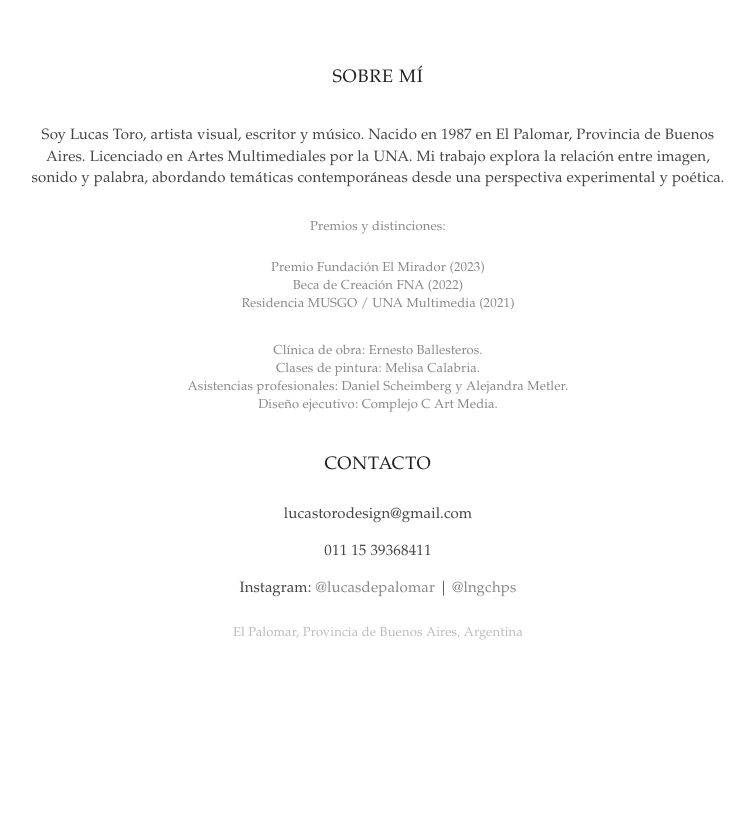
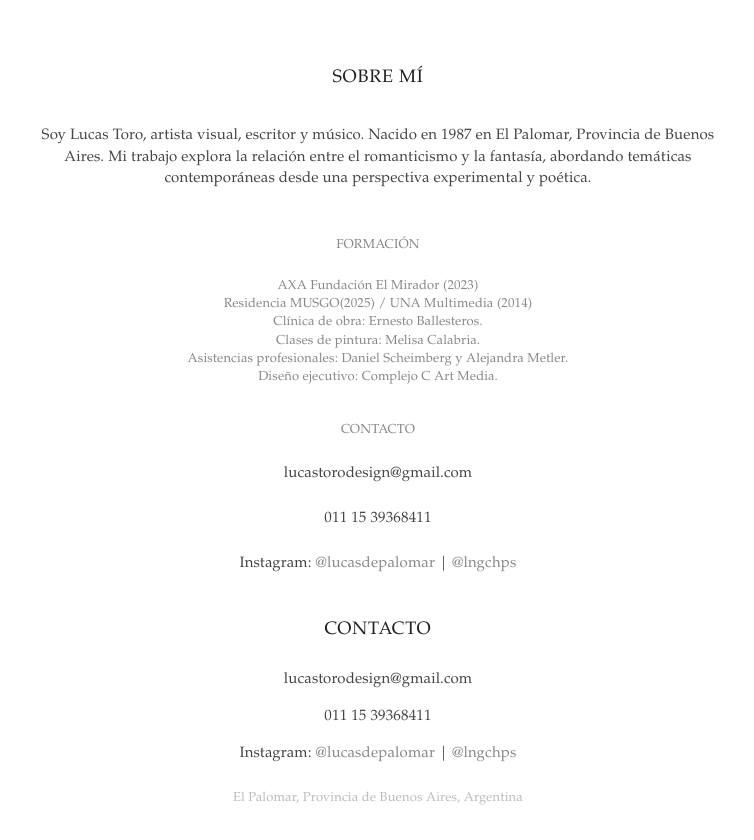
Before and after one commit to i9-9/lucas-toro, a Next.js app: page / in a window 1280 px wide. Shown: the part 2810-3650 px from the top of the page, without its empty margins (262-1016 px from the left). Before the commit the page ends 3485 px from the top, so only its background shows below. Built offline with nearby package versions, Linux system fonts and the light colour scheme.

Commit message:
Portfolio minimalista Lucas Toro: versión final estable, diseño y contenido fiel a requerimientos

```diff
--- a/app/page.tsx
+++ b/app/page.tsx
@@ -263,20 +263,21 @@ function AboutAndAwards() {
     <section style={{ maxWidth: 700, margin: '0 auto', padding: '1.2rem 0.2rem 1.2rem 0.2rem', display: 'flex', flexDirection: 'column', gap: 18 }}>
       <div style={{ fontSize: 18, fontWeight: 400, marginBottom: 18, letterSpacing: '0.04em', color: '#222', textTransform: 'uppercase', textAlign: 'center' }}>Sobre mí</div>
       <div style={{ fontSize: 15, marginBottom: 12, lineHeight: 1.45, color: '#444', fontWeight: 300, letterSpacing: '0.01em', textAlign: 'center' }}>
-        Soy Lucas Toro, artista visual, escritor y músico. Nacido en 1987 en El Palomar, Provincia de Buenos Aires. Licenciado en Artes Multimediales por la UNA. Mi trabajo explora la relación entre imagen, sonido y palabra, abordando temáticas contemporáneas desde una perspectiva experimental y poética.
+        Soy Lucas Toro, artista visual, escritor y músico. Nacido en 1987 en El Palomar, Provincia de Buenos Aires. Mi trabajo explora la relación entre el romanticismo y la fantasía, abordando temáticas contemporáneas desde una perspectiva experimental y poética.
       </div>
-      <div style={{ fontSize: 13, color: '#888', marginBottom: 6, fontWeight: 400, letterSpacing: '0.01em', textAlign: 'center' }}>Premios y distinciones:</div>
+      <div style={{ fontSize: 13, color: '#888', margin: '18px 0 6px 0', fontWeight: 400, letterSpacing: '0.01em', textAlign: 'center', textTransform: 'uppercase' }}>Formación</div>
       <ul style={{ fontSize: 13, color: '#888', margin: '0 auto 0 auto', fontWeight: 300, letterSpacing: '0.01em', lineHeight: 1.4, textAlign: 'center', listStyle: 'none', padding: 0 }}>
-        <li>Premio Fundación El Mirador (2023)</li>
-        <li>Beca de Creación FNA (2022)</li>
-        <li>Residencia MUSGO / UNA Multimedia (2021)</li>
+        <li>AXA Fundación El Mirador (2023)</li>
+        <li>Residencia MUSGO(2025) / UNA Multimedia (2014)</li>
+        <li>Clínica de obra: Ernesto Ballesteros.</li>
+        <li>Clases de pintura: Melisa Calabria.</li>
+        <li>Asistencias profesionales: Daniel Scheimberg y Alejandra Metler.</li>
+        <li>Diseño ejecutivo: Complejo C Art Media.</li>
       </ul>
-      <div style={{ fontSize: 13, color: '#888', lineHeight: 1.4, fontWeight: 300, letterSpacing: '0.01em', textAlign: 'center', marginTop: 10 }}>
-        Clínica de obra: Ernesto Ballesteros.<br />
-        Clases de pintura: Melisa Calabria.<br />
-        Asistencias profesionales: Daniel Scheimberg y Alejandra Metler.<br />
-        Diseño ejecutivo: Complejo C Art Media.<br />
-      </div>
+      <div style={{ fontSize: 13, color: '#888', margin: '18px 0 6px 0', fontWeight: 400, letterSpacing: '0.01em', textAlign: 'center', textTransform: 'uppercase' }}>Contacto</div>
+      <div style={{ fontSize: 15, marginBottom: 6, color: '#444', fontWeight: 300, letterSpacing: '0.01em', textAlign: 'center', lineHeight: 1.4 }}>lucastorodesign@gmail.com</div>
+      <div style={{ fontSize: 15, marginBottom: 6, color: '#444', fontWeight: 300, letterSpacing: '0.01em', textAlign: 'center', lineHeight: 1.4 }}>011 15 39368411</div>
+      <div style={{ fontSize: 15, marginBottom: 6, color: '#444', fontWeight: 300, letterSpacing: '0.01em', textAlign: 'center', lineHeight: 1.4 }}>Instagram: <a href="https://instagram.com/lucasdepalomar" target="_blank" style={{ color: '#888', textDecoration: 'none' }}>@lucasdepalomar</a> | <a href="https://instagram.com/lngchps" target="_blank" style={{ color: '#888', textDecoration: 'none' }}>@lngchps</a></div>
     </section>
   );
 }
```
